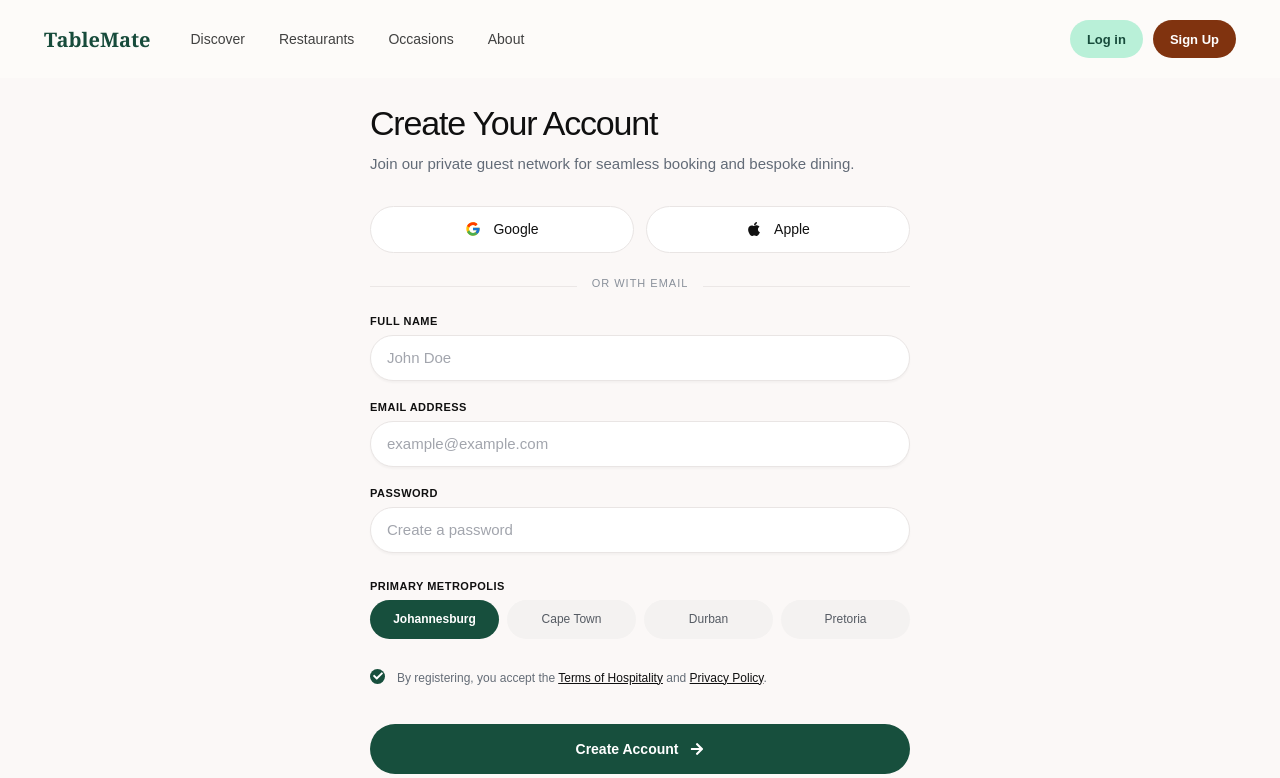
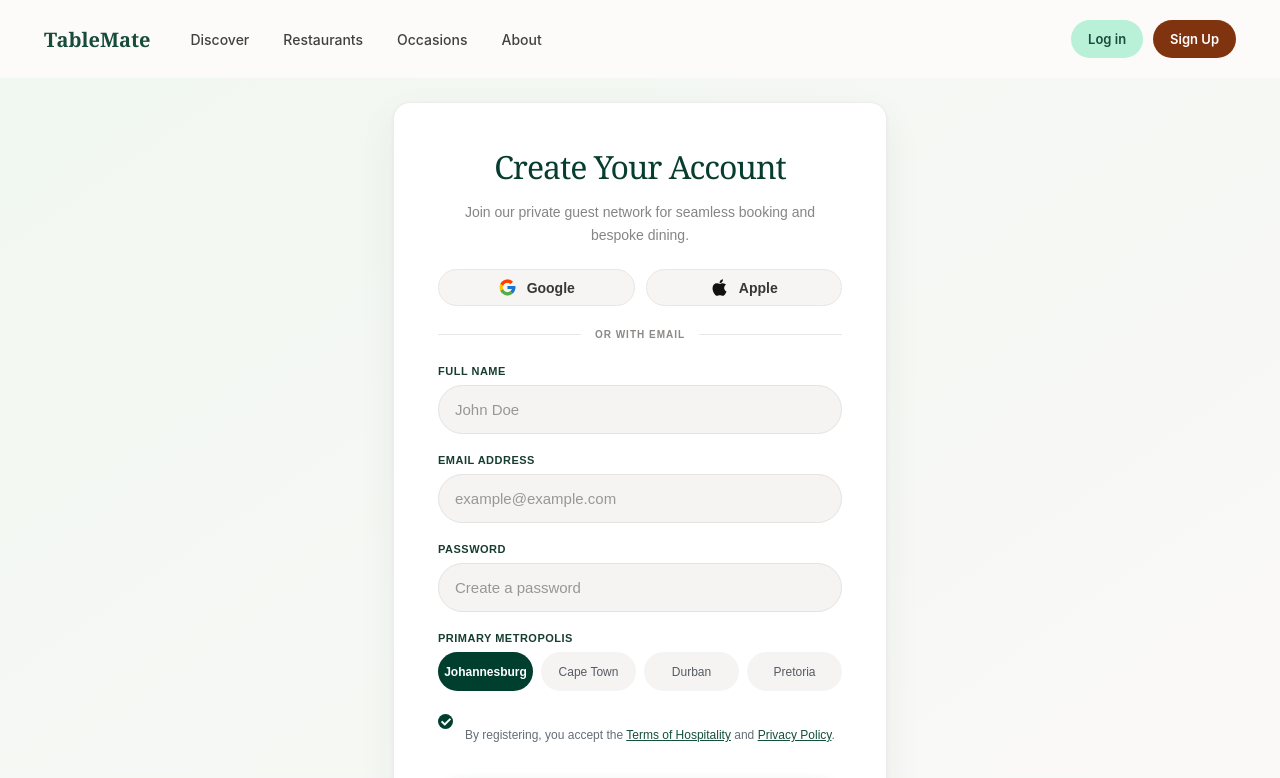
Before and after one commit to Jon-Felipe/tablemate-web, a React (Vite) app: page /register in a window 1280 px wide. Shown: the top 778 px of the page. Built offline with nearby package versions, Linux system fonts and the light colour scheme; no server answers.

Commit message:
refactor: enhance styling and layout for RegisterPage component

```diff
--- a/src/pages/LoginPage/LoginPage.module.css
+++ b/src/pages/LoginPage/LoginPage.module.css
@@ -116,7 +116,7 @@
 
 .appleIcon {
   color: #111;
-  font-size: 13px;
+  font-size: 19px;
 }
 
 .divider {
@@ -216,6 +216,9 @@
 }
 
 .signinBtn {
+  display: flex;
+  align-items: center;
+  justify-content: center;
   width: 100%;
   height: 53px;
   border: none;
--- a/src/pages/RegisterPage/RegisterPage.module.css
+++ b/src/pages/RegisterPage/RegisterPage.module.css
@@ -1,92 +1,114 @@
-* {
-  margin: 0;
-  padding: 0;
-  box-sizing: border-box;
+.signupPage {
+  min-height: 100vh;
+  display: flex;
+  justify-content: center;
+  align-items: flex-start;
+  padding: 24px 20px;
+  background: linear-gradient(145deg, #f1f7f1 0%, #fbf9f8 100%);
+  color: #173d32;
+  font-family: Arial, Helvetica, sans-serif;
 }
 
-body {
-  min-height: 100vh;
-  background: #fbf8f7;
-  font-family: Arial, Helvetica, sans-serif;
-  color: #101010;
+.signupPage *,
+.signupPage *::before,
+.signupPage *::after {
+  box-sizing: border-box;
 }
 
 .signupContainer {
   width: 100%;
-  max-width: 612px;
-  margin: 0 auto;
-  padding: 26px 36px 30px;
+  max-width: 494px;
+  margin: auto 0;
+  padding: 42px 44px 45px;
+  background: #fff;
+  border: 1px solid #eeecea;
+  border-radius: 17px;
+  box-shadow:
+    0 2px 5px rgba(0, 0, 0, 0.04),
+    0 15px 40px rgba(24, 54, 43, 0.06);
 }
 
 .signupHeader {
-  margin-bottom: 30px;
+  margin-bottom: 22px;
+  text-align: center;
 }
 
 .signupHeader h1 {
-  font-size: 34px;
-  font-weight: 500;
-  letter-spacing: -1.2px;
-  margin-bottom: 10px;
+  margin: 0 0 13px;
+  color: #073d2e;
+  font-family: Georgia, 'Times New Roman', serif;
+  font-size: 32px;
+  font-weight: 400;
+  letter-spacing: -1px;
 }
 
 .signupHeader p {
-  font-size: 15px;
-  color: #626b77;
-  line-height: 1.5;
+  margin: 0;
+  color: #858585;
+  font-size: 14px;
+  line-height: 1.65;
 }
 
 .socialButtons {
   display: flex;
-  gap: 12px;
-  margin-bottom: 24px;
+  gap: 11px;
+  margin-bottom: 23px;
 }
 
 .socialBtn {
   flex: 1;
-  height: 47px;
-  border: 1px solid #e9e5e4;
+  height: 37px;
+  border: 1px solid #e9e6e5;
   border-radius: 30px;
-  background: #fff;
+  background: #f7f5f4;
+  color: #373737;
   display: flex;
   align-items: center;
   justify-content: center;
-  gap: 12px;
+  gap: 10px;
   font-size: 14px;
-  color: #111;
+  font-weight: 600;
+  font-family: inherit;
   cursor: pointer;
+  transition: background 0.2s ease;
+}
+
+.socialBtn:hover {
+  background: #efedeb;
 }
 
 .socialBtn svg {
-  width: 16px;
-  height: 16px;
+  flex-shrink: 0;
 }
 
 .googleIcon {
-  font-size: 16px;
+  font-size: 19px;
 }
 
 .appleIcon {
-  font-size: 17px;
   color: #111;
+  font-size: 19px;
 }
 
 .divider {
   display: flex;
-  align-items: baseline;
-  gap: 15px;
-  margin-bottom: 26px;
+  align-items: center;
+  gap: 14px;
+  margin-bottom: 25px;
 }
 
 .divider span {
+  flex: 1;
   height: 1px;
-  flex: 1;
-  background: #ebe7e6;
+  background: #e9e7e5;
 }
 
 .divider p {
-  font-size: 11px;
+  margin: 0;
+  color: #8c8987;
+  font-size: 10px;
+  font-weight: 600;
   letter-spacing: 1px;
-  color: #89909a;
   white-space: nowrap;
 }
 
@@ -104,19 +126,24 @@ body {
 
 .formGroup input {
   width: 100%;
-  height: 46px;
+  height: 49px;
   padding: 0 16px;
-  border: 1px solid #e9e5e4;
+  border: 1px solid #e5e2e0;
   border-radius: 30px;
-  background: #fff;
+  background: #f6f4f3;
+  font-family: inherit;
   font-size: 15px;
-  color: #222;
+  color: #333;
   outline: none;
-  box-shadow: 0 2px 2px rgba(0, 0, 0, 0.03);
+  transition: border 0.2s ease;
 }
 
 .formGroup input::placeholder {
-  color: #a2a5ad;
+  color: #999694;
+}
+
+.formGroup input:focus {
+  border-color: #0b513d;
 }
 
 .passwordField {
@@ -128,8 +155,8 @@ body {
 }
 
 .cityGroup {
-  margin-top: 27px;
-  margin-bottom: 30px;
+  margin-top: 20px;
+  margin-bottom: 23px;
 }
 
 .cityOptions {
@@ -142,14 +169,15 @@ body {
   height: 39px;
   border: none;
   border-radius: 30px;
-  background: #f4f2f1;
+  background: #f6f4f3;
   color: #555b63;
   font-size: 12px;
+  font-family: inherit;
   cursor: pointer;
 }
 
 .cityOption.active {
-  background: #174f3d;
+  background: #003e2d;
   color: #fff;
   font-weight: 600;
 }
@@ -158,7 +186,7 @@ body {
   display: flex;
   align-items: start;
   gap: 12px;
-  margin-bottom: 36px;
+  margin-bottom: 23px;
 }
 
 .checkIcon {
@@ -169,7 +197,7 @@ body {
   justify-content: center;
   align-items: center;
   border-radius: 50%;
-  background: #174f3d;
+  background: #003e2d;
   color: #fff;
   font-size: 10px;
   font-weight: bold;
@@ -182,29 +210,26 @@ body {
 }
 
 .terms a {
-  color: #101010;
+  color: #15503e;
   text-decoration: underline;
 }
 
 .submitBtn {
   width: 100%;
-  height: 50px;
+  height: 53px;
   border: none;
-  border-radius: 30px;
-  background: #174f3d;
+  border-radius: 35px;
+  background: #003e2d;
   color: #fff;
   display: flex;
   justify-content: center;
   align-items: center;
-  gap: 12px;
+  gap: 8px;
   font-size: 14px;
-  font-weight: 600;
+  font-weight: 700;
   cursor: pointer;
-}
-
-.submitBtn span {
-  font-size: 18px;
-  font-weight: 400;
+  box-shadow: 0 5px 13px rgba(0, 53, 37, 0.24);
+  transition: all 0.2s ease;
 }
 
 .submitBtn > svg {
@@ -212,54 +237,78 @@ body {
   height: 14px;
 }
 
+.submitBtn:hover {
+  background: #07543d;
+  transform: translateY(-1px);
+}
+
+.submitBtn:disabled {
+  cursor: not-allowed;
+  opacity: 0.7;
+}
+
 .loginFooter {
   text-align: center;
-  margin-top: 26px;
+  margin-top: 23px;
 }
 
 .loginFooter p {
-  font-size: 12px;
-  color: #747b84;
+  margin: 0;
+  color: #777;
+  font-size: 13px;
 }
 
 .loginFooter a {
-  color: #111;
-  text-decoration: underline;
+  color: #15503e;
+  font-weight: 700;
+  text-decoration: none;
   margin-left: 4px;
 }
 
+.loginFooter a:hover {
+  text-decoration: underline;
+}
+
 /* Responsive */
-@media (max-width: 480px) {
+.signupForm {
+  width: 100%;
+}
+
+@media (max-width: 600px) {
+  .signupPage {
+    padding: 15px;
+  }
+
   .signupContainer {
-    padding: 30px 22px;
+    padding: 35px 25px;
   }
 
   .signupHeader h1 {
-    font-size: 29px;
+    font-size: 28px;
   }
 
   .signupHeader p {
     font-size: 13px;
   }
 
-  .socialButtons {
-    gap: 8px;
+  .socialBtn {
+    font-size: 12px;
   }
 
-  .socialBtn {
-    gap: 7px;
-    font-size: 13px;
+}
+
+@media (max-width: 480px) {
+  .cityOptions {
+    grid-template-columns: repeat(2, 1fr);
+  }
+}
+
+@media (max-width: 380px) {
+  .signupContainer {
+    padding: 30px 18px;
   }
 
-  .cityOptions {
-    gap: 5px;
-  }
-
-  .cityOption {
-    font-size: 11px;
-  }
-
-  .terms {
-    align-items: flex-start;
+  .signupHeader h1 {
+    font-size: 25px;
   }
 }
--- a/src/pages/RegisterPage/RegisterPage.tsx
+++ b/src/pages/RegisterPage/RegisterPage.tsx
@@ -41,6 +41,7 @@ function RegisterPage() {
   }
 
   return (
+    <div className={styles.signupPage}>
       <div className={styles.signupContainer}>
         <header className={styles.signupHeader}>
           <h1>Create Your Account</h1>
@@ -154,8 +155,9 @@ function RegisterPage() {
             </span>
 
             <p>
-            By registering, you accept the <a href='#'>Terms of Hospitality</a>{' '}
-            and <a href='#'>Privacy Policy</a>.
+              By registering, you accept the{' '}
+              <a href='#'>Terms of Hospitality</a> and{' '}
+              <a href='#'>Privacy Policy</a>.
             </p>
           </div>
 
@@ -177,6 +179,7 @@ function RegisterPage() {
           </p>
         </div>
       </div>
+    </div>
   );
 }
 
```
Lines whose indentation alone changed are shown as unchanged.
